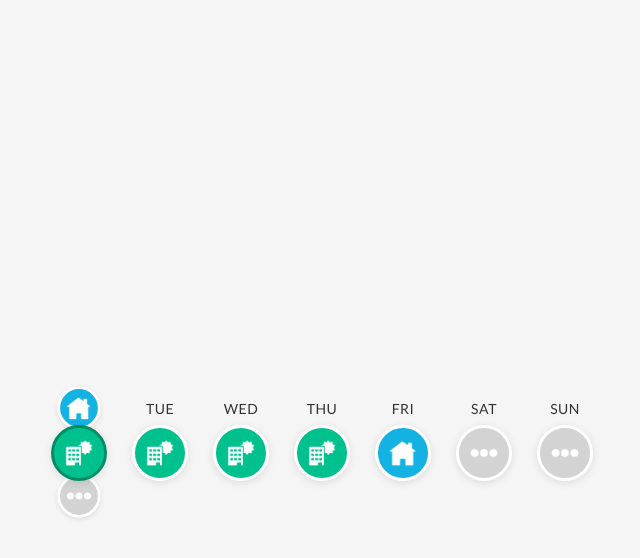
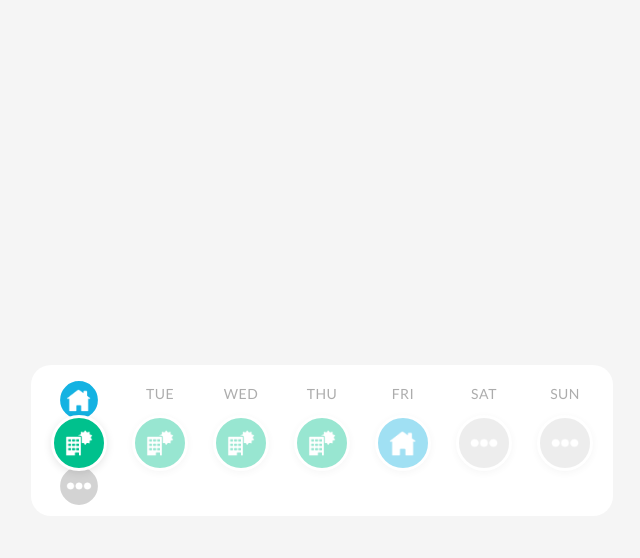
Before and after one commit to josh-smartalock/lottie, a plain HTML site: page index.html in a window 1280 px wide. Both pictures are taken after a click on the element 397 px from the left and 452 px from the top of the page. Shown: the whole page, without its empty margins (318-958 px from the left). Drawn offline with Linux system fonts and the light colour scheme.

Commit message:
Update index.html

```diff
--- a/index.html
+++ b/index.html
@@ -22,6 +22,9 @@
             gap: 25px;
             align-items: flex-start;
             position: relative;
+            padding:20px 20px 45px 20px;
+            border-radius: 20px;
+            background-color:white;
         }
 
         .day-column {
@@ -29,6 +32,12 @@
             flex-direction: column;
             align-items: center;
             position: relative;
+            transition: opacity 0.3s ease;
+
+        }
+
+        .day-column.dimmed {
+            opacity: 0.4;
         }
 
         .day-label {
@@ -38,6 +47,8 @@
             margin-bottom: 8px;
             text-transform: uppercase;
             letter-spacing: 0.5px;
+
+            padding-bottom:5px;
         }
 
         .day-circle {
@@ -65,16 +76,8 @@
             box-shadow: 0 4px 12px rgba(0,0,0,0.15);
         }
 
-        .day-circle.active.away {
-            border-color: #a8a8a8;
-        }
-
-        .day-circle.active.office {
-            border-color: #008d66;
-        }
-
-        .day-circle.active.wfh {
-            border-color: #0f8cb8;
+        .day-circle.active {
+            border-color: #ffffff;
         }
 
         .day-circle.away {
@@ -101,7 +104,7 @@
 
         .options-container {
             position: absolute;
-            top: 72px;
+            top: 77px;
             display: flex;
             flex-direction: column;
             gap: 5px;
@@ -115,7 +118,7 @@
 
         .options-container-top {
             position: absolute;
-            bottom: 49px;
+            bottom: 47px;
             display: flex;
             flex-direction: column;
             gap: 5px;
@@ -146,7 +149,6 @@
             border: 3px solid white;
             cursor: pointer;
             transition: all 0.3s cubic-bezier(0.34, 1.56, 0.64, 1);
-            box-shadow: 0 2px 6px rgba(0,0,0,0.1);
             transform: scale(0.9);
             display: flex;
             align-items: center;
@@ -391,6 +393,20 @@
             }
         }
 
+        function dimOtherColumns(activeColumn) {
+            document.querySelectorAll('.day-column').forEach(column => {
+                if (column !== activeColumn) {
+                    column.classList.add('dimmed');
+                }
+            });
+        }
+
+        function undimAllColumns() {
+            document.querySelectorAll('.day-column').forEach(column => {
+                column.classList.remove('dimmed');
+            });
+        }
+
         function closeAllOptions() {
             document.querySelectorAll('.options-container, .options-container-top').forEach(container => {
                 container.classList.remove('active');
@@ -399,6 +415,7 @@
                 circle.classList.remove('active');
             });
             document.getElementById('overlay').classList.remove('active');
+            undimAllColumns();
             activeColumn = null;
         }
 
@@ -423,6 +440,7 @@
                     column.querySelector('.options-container-top').classList.add('active');
                     circle.classList.add('active');
                     document.getElementById('overlay').classList.add('active');
+                    dimOtherColumns(column);
                     activeColumn = column;
                 }
             });
```
